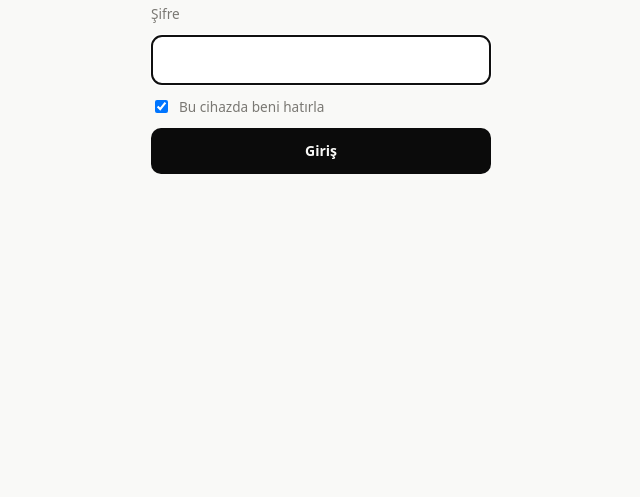
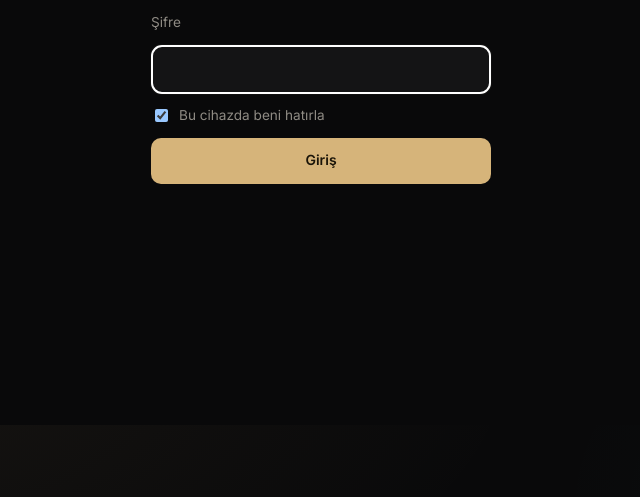
Before and after one commit to Mubbo1/mubbo-analiz, a plain HTML site: page index.html in a window 1280 px wide. Shown: the part 375-872 px from the top of the page, without its empty margins (319-959 px from the left). Drawn offline with nearby package versions, Linux system fonts and the light colour scheme.

Commit message:
Site tasarımı yenilendi: siyah zemin + altın vurgu, ana sayfa bölüm kartları, Rakip satış tahmini sayfası, yeni ürünlerde sayfalama, aksesuar filtresi
Co-Authored-By: Claude Opus 5.5 <noreply@anthropic.com>
Claude-Session: https://claude.ai/code/session_01W9i9X2YPFKdiwNkFAUFn7g

```diff
--- a/index.html
+++ b/index.html
@@ -4,8 +4,9 @@
 <meta charset="utf-8">
 <meta name="viewport" content="width=device-width,initial-scale=1,viewport-fit=cover">
 <meta name="robots" content="noindex,nofollow">
-<meta name="theme-color" content="#f9f9f7" media="(prefers-color-scheme: light)">
-<meta name="theme-color" content="#0b0b0b" media="(prefers-color-scheme: dark)">
+<meta name="theme-color" content="#09090a">
+<link rel="preconnect" href="https://fonts.googleapis.com"><link rel="preconnect" href="https://fonts.gstatic.com" crossorigin>
+<link rel="stylesheet" href="https://fonts.googleapis.com/css2?family=Fraunces:opsz,wght@9..144,300;9..144,400;9..144,500&family=Inter:wght@400;500;600&display=swap">
 <meta name="apple-mobile-web-app-capable" content="yes">
 <meta name="apple-mobile-web-app-title" content="MUBBO">
 <link rel="manifest" href="manifest.webmanifest">
@@ -15,25 +16,20 @@
 <style>:root{
   --cds-gap-xs:.5rem;--cds-gap-sm:.75rem;--cds-gap-md:1rem;--cds-gap-lg:1.75rem;
   --cds-pad-xs:.375rem;--cds-pad-sm:.5rem;--cds-pad-md:.75rem;--cds-pad-lg:1rem;
-  --cds-font-size-caption:.75rem;--cds-font-size-body:.875rem;--cds-font-size-heading:.9375rem;--cds-font-size-title:1.375rem;
-  --cds-font-weight-medium:500;--cds-radius:.5rem;--cds-ease-out:cubic-bezier(.165,.84,.44,1);--cds-dur-slow:.45s;
-  --font-anthropic-serif:"Iowan Old Style","Palatino Linotype",Palatino,Georgia,"Times New Roman",serif;
-  --font-anthropic-sans:ui-sans-serif,system-ui,-apple-system,"Segoe UI",Roboto,"Helvetica Neue",Arial,sans-serif;
-  --color-fg:#0b0b0b;--color-fg-muted:#7a7873;--color-bg:#f9f9f7;--color-panel:#fff;--color-border-line:rgba(11,11,11,.1);
-  --color-ok:#006300;--color-warn:#734500;--color-bad:#8e2626;
-  --cds-text-secondary:#52514e;--cds-surface-popover:#fff;--cds-shadow-popover:0 8px 24px #0000001f,0 2px 6px #00000014;--cds-border:rgba(11,11,11,.1);
-  --s1:#0b0b0b;--s2:#b23a3a;--s3:#2f62b5;--s4:#2f8f45;--s5:#c27c0e;--s6:#7445b3;--s7:#0f9a9a;--s8:#8a8780;
-  color-scheme:light;
+  --cds-font-size-caption:.75rem;--cds-font-size-body:.875rem;--cds-font-size-heading:.9375rem;--cds-font-size-title:1.5rem;
+  --cds-font-weight-medium:500;--cds-radius:.75rem;--cds-ease-out:cubic-bezier(.165,.84,.44,1);--cds-dur-slow:.45s;
+  --font-anthropic-serif:"Fraunces","Iowan Old Style","Palatino Linotype",Palatino,Georgia,serif;
+  --font-anthropic-sans:"Inter",ui-sans-serif,system-ui,-apple-system,"Segoe UI",Roboto,Arial,sans-serif;
+  /* MUBBO: tek tema, siyah zemin, şampanya altını vurgu */
+  --color-fg:#f2efe9;--color-fg-muted:#8f8b84;--color-bg:#09090a;--color-panel:#141415;--color-border-line:rgba(255,255,255,.08);
+  --color-ok:#3ecf8e;--color-warn:#f0b44c;--color-bad:#ef6461;
+  --accent:#d6b47a;--accent-soft:rgba(214,180,122,.12);--accent-ink:#1a1408;--panel-2:#1b1b1d;
+  --cds-text-secondary:#c3c0b8;--cds-surface-popover:#1b1b1d;--cds-shadow-popover:0 12px 32px #0008,0 2px 6px #0004;--cds-border:rgba(255,255,255,.08);
+  --s1:#f2efe9;--s2:#ef7d70;--s3:#7fa7e8;--s4:#5ec98a;--s5:#e6b04c;--s6:#b08ae6;--s7:#4fcfcf;--s8:#a8a59d;
+  color-scheme:dark;
 }
-@media (prefers-color-scheme:dark){:root{
-  --color-fg:#f0efec;--color-fg-muted:#9a988f;--color-bg:#0b0b0b;--color-panel:#1a1a19;--color-border-line:rgba(255,255,255,.1);
-  --color-ok:#0ca30c;--color-warn:#db9300;--color-bad:#ec7e7e;
-  --cds-text-secondary:#c3c2b7;--cds-surface-popover:#20201f;--cds-shadow-popover:0 8px 24px #00000052,0 2px 6px #0003;--cds-border:rgba(255,255,255,.1);
-  --s1:#f0efec;--s2:#ec7e7e;--s3:#79a3ec;--s4:#5ec777;--s5:#e6a83c;--s6:#b08ae6;--s7:#4fd1d1;--s8:#a8a69e;
-  color-scheme:dark;
-}}
 html{-webkit-text-size-adjust:100%}
-body{margin:0;background:var(--color-bg);color:var(--color-fg);font-family:var(--font-anthropic-sans);font-size:14px;line-height:1.45}
+body{margin:0;background:radial-gradient(1200px 600px at 10% -10%,rgba(214,180,122,.07),transparent 60%),radial-gradient(900px 500px at 110% 10%,rgba(79,207,207,.04),transparent 60%),var(--color-bg) fixed;color:var(--color-fg);font-family:var(--font-anthropic-sans);font-size:14px;line-height:1.45}
 #dash-root{padding-inline:max(16px,min(24px,2vw));padding-bottom:calc(24px + env(safe-area-inset-bottom,0px));max-width:1400px;margin:0 auto}
 img{max-width:100%}
 [hidden]{display:none!important}
@@ -43,12 +39,12 @@ a{color:inherit}
 
 #giris{min-height:100vh;display:grid;place-items:center;padding:24px 16px}
 #giris form{width:min(340px,100%);display:grid;gap:12px}
-#giris .g-logo{font-family:var(--font-anthropic-serif);font-size:1.6rem;letter-spacing:.12em;margin-bottom:12px}
+#giris .g-logo{font-family:var(--font-anthropic-serif);font-weight:300;font-size:2.4rem;letter-spacing:.18em;margin-bottom:12px}
 #giris .g-logo span{font-family:var(--font-anthropic-sans);font-size:.9rem;letter-spacing:0;color:var(--color-fg-muted)}
 #giris label{font-size:.85rem;color:var(--color-fg-muted)}
 #giris input[type=password]{font:inherit;font-size:16px;padding:12px;border:1px solid var(--color-border-line);border-radius:10px;background:var(--color-panel);color:var(--color-fg)}
 #giris .g-hat{display:flex;gap:8px;align-items:center}
-#giris button{font:inherit;font-weight:600;min-height:46px;border:0;border-radius:10px;background:var(--color-fg);color:var(--color-bg);cursor:pointer}
+#giris button{font:inherit;font-weight:600;min-height:46px;border:0;border-radius:10px;background:var(--accent);color:var(--accent-ink);cursor:pointer}
 #giris button:disabled{opacity:.6}
 #giris-hata{color:#d9534f;min-height:1.2em;margin:0;font-size:.9rem}</style>
 <script src="https://cdn.jsdelivr.net/npm/d3@7.9.0/dist/d3.min.js"></script>
@@ -130,7 +126,7 @@ a{color:inherit}
   function notify(){ if (tick) return; tick = setTimeout(function(){ tick = null; subs.slice().forEach(function(f){ try { f(); } catch(e){ console.error(e); } }); }, 0); }
   // Yalnız ayakkabı, üst giyim ve alt giyim gösterilir: çorap, iç çamaşırı, çanta, kemer, takı, şapka vb. aksesuarlar ayıklanır
   var AKS_DS = {katalog_idx: 1, yeni_urunler: 1, fiyatlar: 1, toptanci: 1};
-  var AKS = new RegExp('(^| )(corap\\w*|socks?|kilot\\w*|kulot\\w*|boxers?|bralette|briefs?|bikini|sutyen\\w*|canta\\w*|bags?|backpack|sirt cantas\\w*|kemer\\w*|belts?|cuzdan\\w*|wallets?|kartlik\\w*|kravat\\w*|papyon\\w*|atki\\w*|sal|sali|bere\\w*|beanie|sapka\\w*|hats?|caps?|kep|bone|eldiven\\w*|gloves?|kolye\\w*|necklace|bileklik\\w*|bracelet|yuzuk\\w*|kupe\\w*|earrings?|gozlu\\w*|sunglasses|parfum\\w*|perfume|fragrance|saat|saati|watches|anahtarlik\\w*|keychain|kol dugme\\w*|kravat igne\\w*|igne\\w*|mendil\\w*|havlu\\w*|towel|bandana|toka|sticker|poster|kupa|mug|kilif\\w*|maske|semsiye\\w*|hediye kart\\w*|gift card|kolonya|deodorant)( |$)');
+  var AKS = new RegExp('(^| )(corap\\w*|corab\\w*|kablo\\w*|koruyucu\\w*|deneme|magnet\\w*|airpods|kulaklik\\w*|telefon\\w*|socks?|kilot\\w*|kulot\\w*|boxers?|bralette|briefs?|bikini|sutyen\\w*|canta\\w*|bags?|backpack|sirt cantas\\w*|kemer\\w*|belts?|cuzdan\\w*|wallets?|kartlik\\w*|kravat\\w*|papyon\\w*|atki\\w*|sal|sali|bere\\w*|beanie|sapka\\w*|hats?|caps?|kep|bone|eldiven\\w*|gloves?|kolye\\w*|necklace|bileklik\\w*|bracelet|yuzuk\\w*|kupe\\w*|earrings?|gozlu\\w*|sunglasses|parfum\\w*|perfume|fragrance|saat|saati|watches|anahtarlik\\w*|keychain|kol dugme\\w*|kravat igne\\w*|igne\\w*|mendil\\w*|havlu\\w*|towel|bandana|toka|sticker|poster|kupa|mug|kilif\\w*|maske|semsiye\\w*|hediye kart\\w*|gift card|kolonya|deodorant)( |$)');
   function fold(s){ return String(s || '').replace(/İ/g, 'i').replace(/I/g, 'ı').toLowerCase().replace(/ç/g, 'c').replace(/ğ/g, 'g').replace(/ı/g, 'i').replace(/ö/g, 'o').replace(/ş/g, 's').replace(/ü/g, 'u').normalize('NFKD').replace(/[\u0300-\u036f]/g, '').replace(/[^a-z0-9]+/g, ' ').trim(); }
   var GIY = /(^| )(pantolon\w*|jeans?|kot|denim|sort\w*|bermuda|tisort\w*|t shirt\w*|tshirt\w*|gomlek\w*|shirts?|sweat\w*|hoodie|kazak\w*|triko\w*|hirka\w*|cardigan|ceket\w*|jacket|blazer|bomber|mont\w*|parka|kaban\w*|palto\w*|coat|trenc\w*|yelek\w*|vest|esofman\w*|takim\w*|polo\w*|ayakkabi\w*|sneakers?|bot|botu|loafer|terlik\w*|jogger\w*|trousers|pants|overshirt|jorts?|salvar\w*|atlet\w*|tracksuit|t)(?= |$)/g;
   function sonKonum(rx, t){ var m, son = -1; rx.lastIndex = 0; while ((m = rx.exec(t))) { son = m.index; if (m[0].length === 0) rx.lastIndex++; } return son; }
```
Also changed, not shown: 1 other file.
